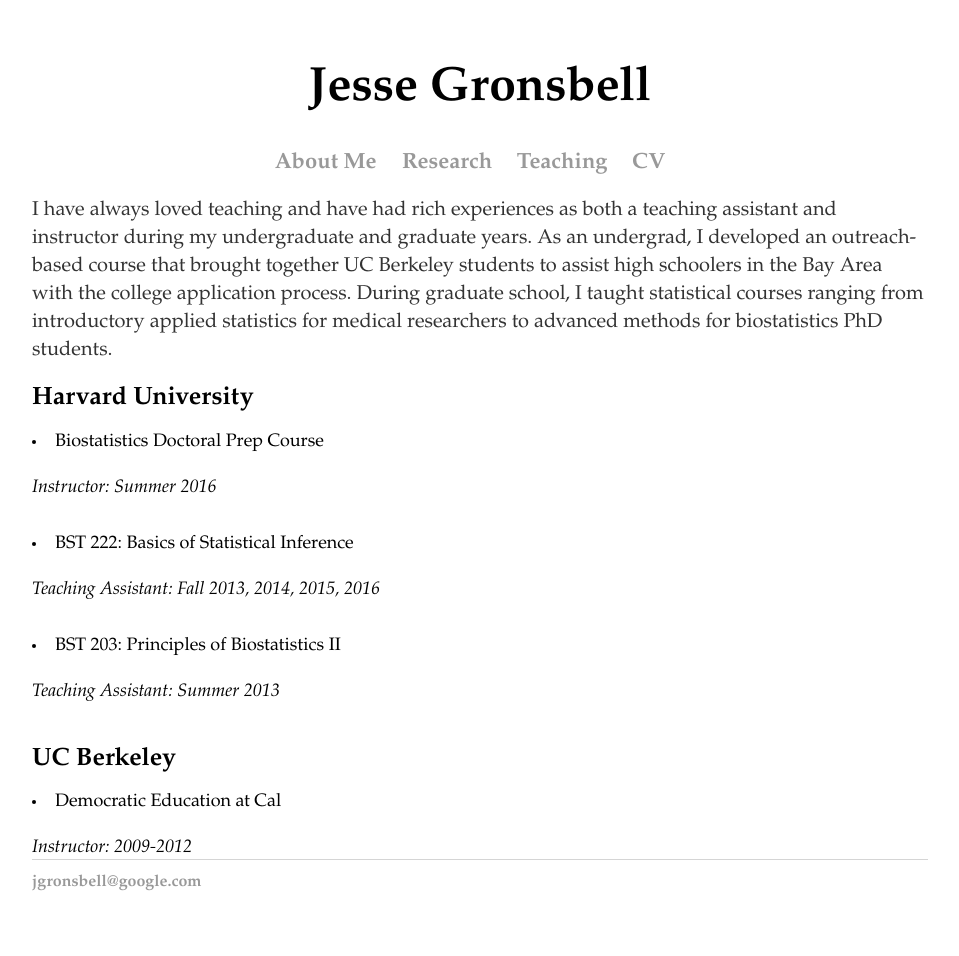
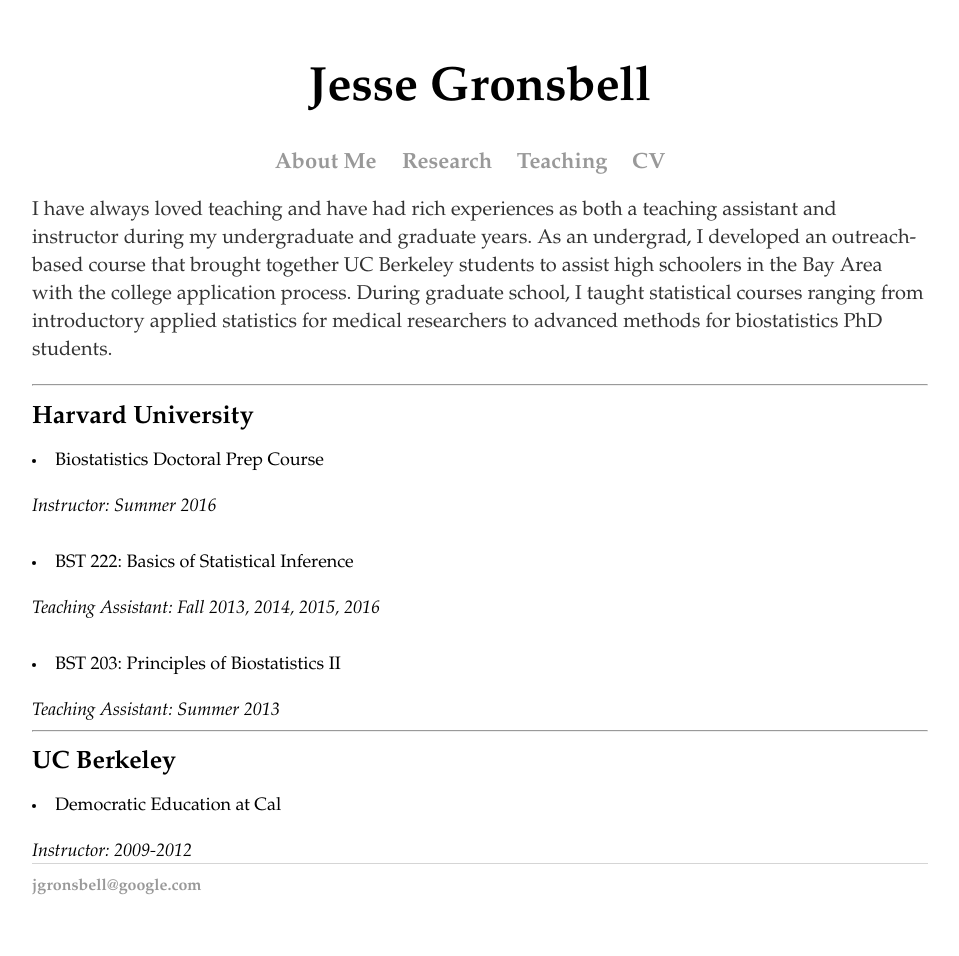
Before and after one commit to jgrons/old_website, a Jekyll site: the page built from teaching.html, in a window 1280 px wide. Shown: the whole page, without its empty margins (160-1119 px from the left). Built offline with Jekyll 4.4.1, drawn with Linux system fonts in a browser that asks for light colours.

Commit message:
Update teaching.html

```diff
--- a/teaching.html
+++ b/teaching.html
@@ -18,6 +18,7 @@
 		biostatistics PhD students.
 	</p>
 
+	<hr>
 
 
 	<h1 style="font-size:25px; font-family: palatino"> Harvard University </h1>
@@ -45,7 +46,7 @@
 	<em style="font-size:18px; font-family: palatino">   Teaching Assistant: Summer 2013 </em>
 
 
-	<p style="margin-bottom:1.1cm;"> </p>
+	<hr>
 
 	<h1 style="font-size:25px; font-family: palatino"> UC Berkeley </h1>
 
```
